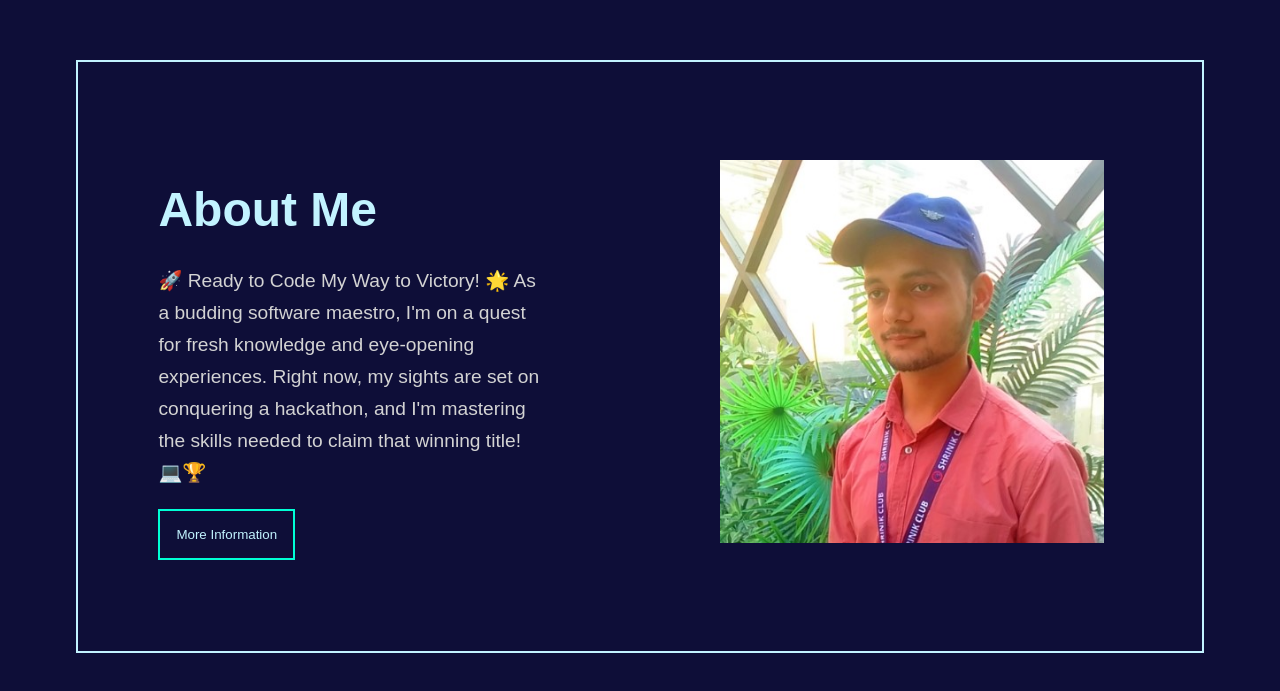
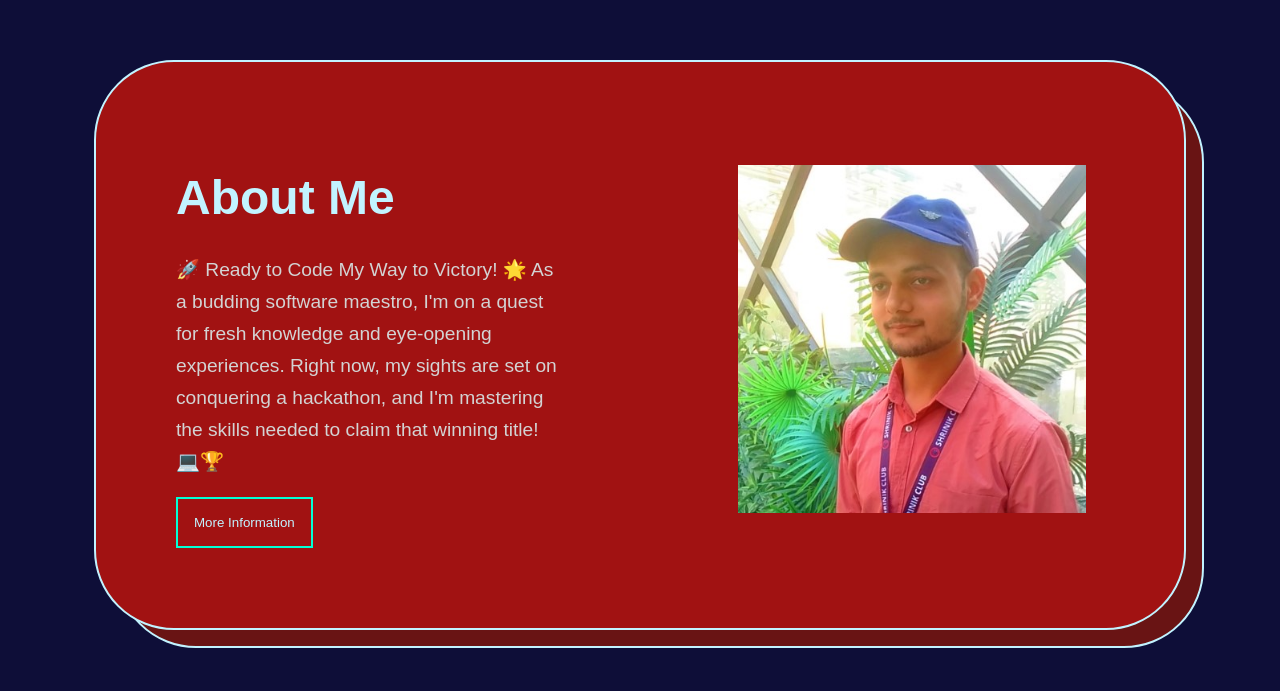
Before and after one commit to MrAyushBajpai/MrAyushBajpai.github.io, a plain HTML site: page index.html in a window 1280 px wide. Shown: the part 1100-1791 px from the top of the page. Drawn offline with Linux system fonts and the light colour scheme.

Commit message:
Updated UI of About Me Section

```diff
--- a/index.html
+++ b/index.html
@@ -23,6 +23,8 @@
             <img src="img/mine.jpg" alt="My Image" width="100%">
         </div>
 
+        <div class="about-me-background-box"></div>
+
     </section>
 
 </body>
--- a/styles.css
+++ b/styles.css
@@ -3,6 +3,8 @@
     --fgcolor-secondary: #c2f3ff;
     --bgcolor-primary: #0e0e38;
 }
+
+*, *::before, *::after {box-sizing: border-box;}
 
 body {
     margin: 0;
@@ -33,13 +35,30 @@ body {
 
 
 .about-me-section{
+    position: relative;
     margin: auto;
     border: 2px solid var(--fgcolor-secondary);
+    border-radius: 5rem;
+    background-color: #a11212;
     display: flex;
     flex-direction: column;
     justify-content: center;
     align-items: center;
     line-height: 2rem;
+}
+
+.about-me-background-box {
+    position: absolute;
+    top: 0;
+    left: 0;
+    width: 100%;
+    height: 100%;
+    background-color: #691414;
+    border: 2px solid var(--fgcolor-secondary);
+    border-radius: 5rem;
+    transform: translate(20px, 20px);
+    pointer-events: none;
+    z-index: -1;
 }
 
 .about-me-section h2 {
```
